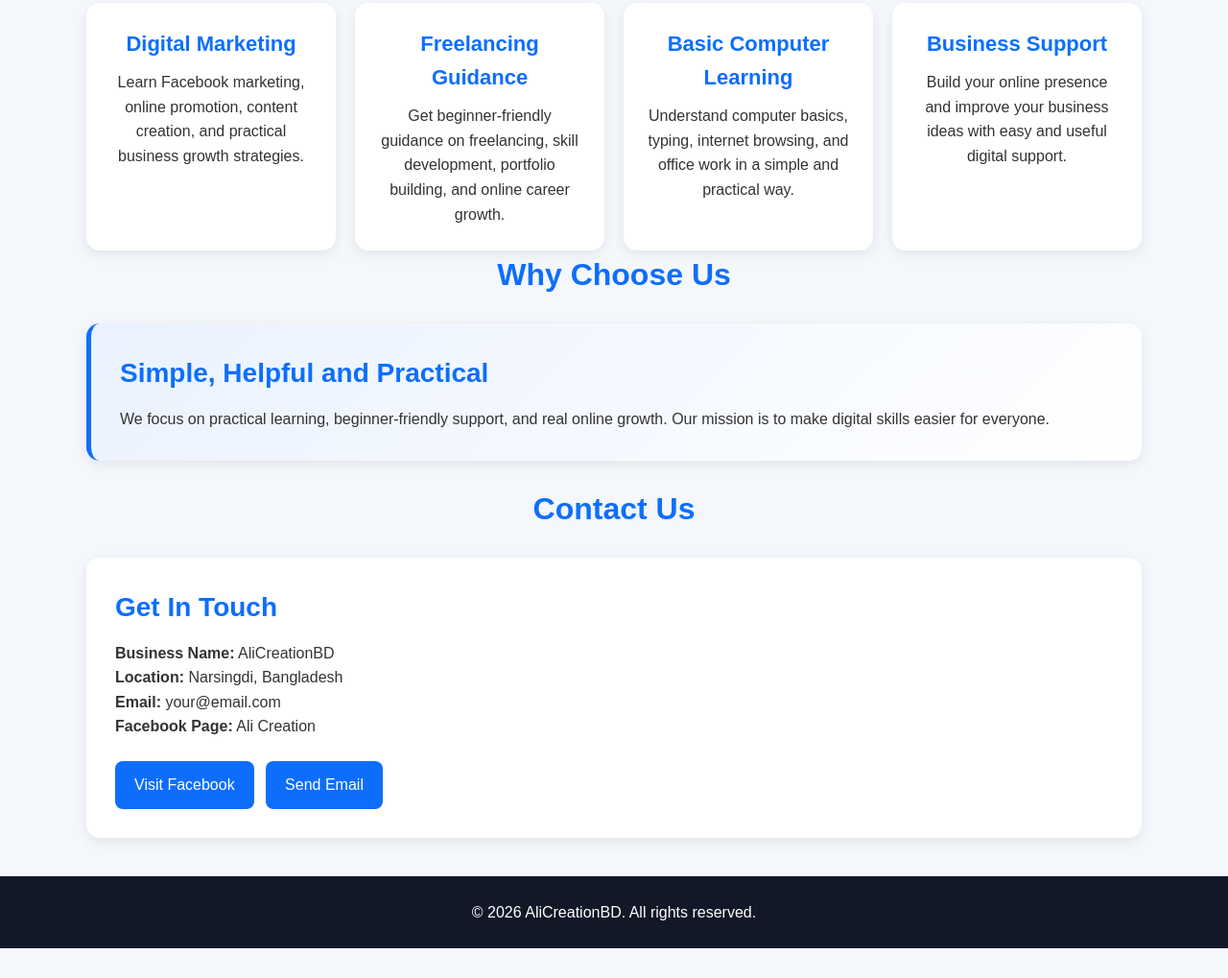
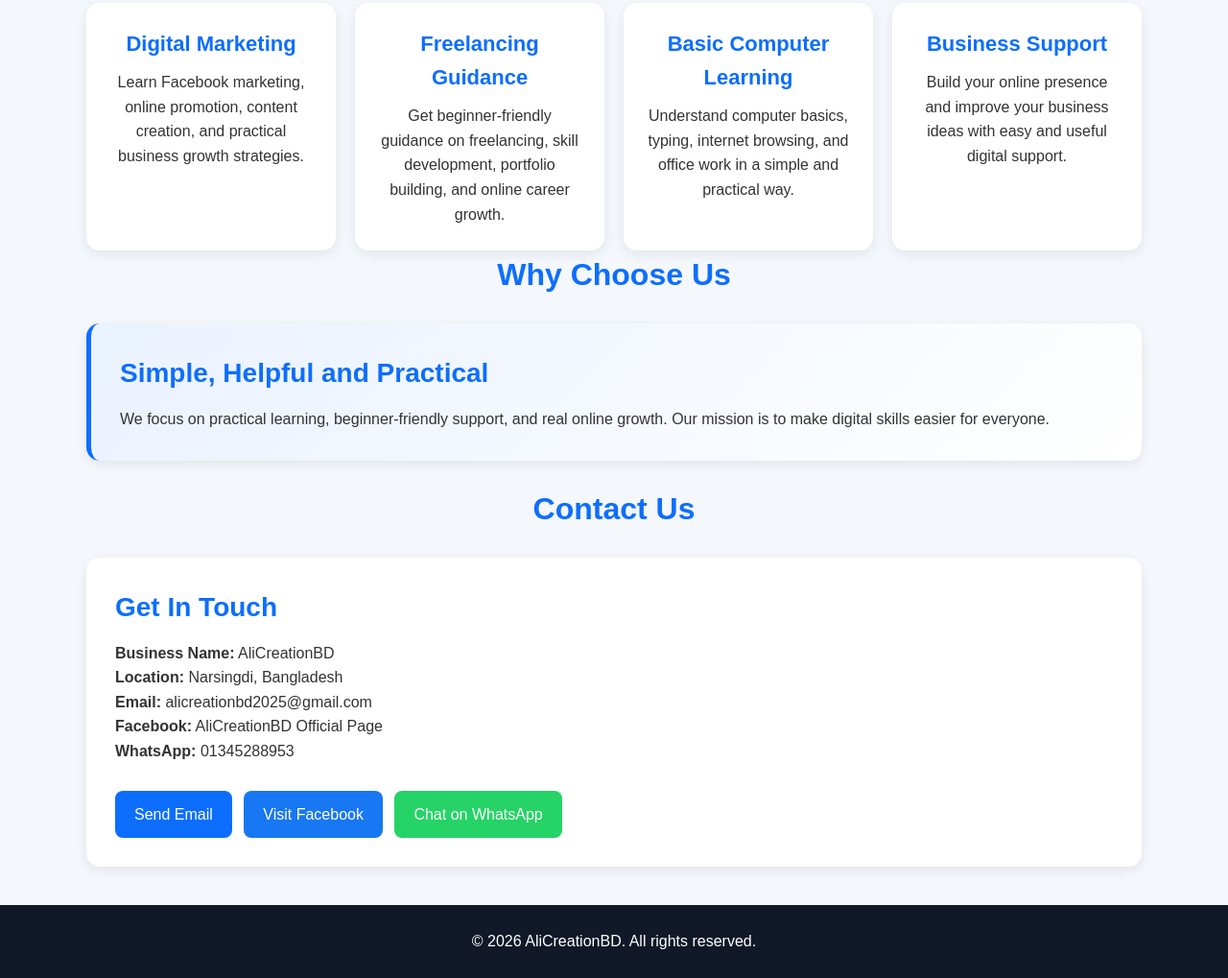
Before and after one commit to sheikhminar3624-hue/alicreationbd, a plain HTML site: page index.html in a window 1280 px wide. Shown: the part 647-1666 px from the top of the page at 96% size. Before the commit the page ends 1635 px from the top, so only its background shows below. Drawn offline with Linux system fonts and the light colour scheme.

Commit message:
Update contact information and add social buttons

```diff
--- a/index.html
+++ b/index.html
@@ -47,10 +47,6 @@
       display: flex;
       justify-content: center;
       flex-wrap: wrap;
-    }
-
-    nav ul li {
-      margin: 0;
     }
 
     nav ul li a {
@@ -120,7 +116,7 @@
     }
 
     .contact-links {
-      margin-top: 15px;
+      margin-top: 20px;
     }
 
     .btn {
@@ -136,6 +132,22 @@
 
     .btn:hover {
       background-color: #003c8f;
+    }
+
+    .btn-whatsapp {
+      background-color: #25D366;
+    }
+
+    .btn-whatsapp:hover {
+      background-color: #1da851;
+    }
+
+    .btn-facebook {
+      background-color: #1877f2;
+    }
+
+    .btn-facebook:hover {
+      background-color: #0f5ec9;
     }
 
     footer {
@@ -255,12 +267,14 @@
         <h3>Get In Touch</h3>
         <p><strong>Business Name:</strong> AliCreationBD</p>
         <p><strong>Location:</strong> Narsingdi, Bangladesh</p>
-        <p><strong>Email:</strong> your@email.com</p>
-        <p><strong>Facebook Page:</strong> Ali Creation</p>
+        <p><strong>Email:</strong> alicreationbd2025@gmail.com</p>
+        <p><strong>Facebook:</strong> AliCreationBD Official Page</p>
+        <p><strong>WhatsApp:</strong> 01345288953</p>
 
         <div class="contact-links">
-          <a class="btn" href="https://facebook.com" target="_blank">Visit Facebook</a>
-          <a class="btn" href="mailto:your@email.com">Send Email</a>
+          <a class="btn" href="mailto:alicreationbd2025@gmail.com">Send Email</a>
+          <a class="btn btn-facebook" href="https://www.facebook.com/profile.php?id=61586306490344" target="_blank">Visit Facebook</a>
+          <a class="btn btn-whatsapp" href="https://wa.me/8801345288953" target="_blank">Chat on WhatsApp</a>
         </div>
       </div>
     </section>
```
